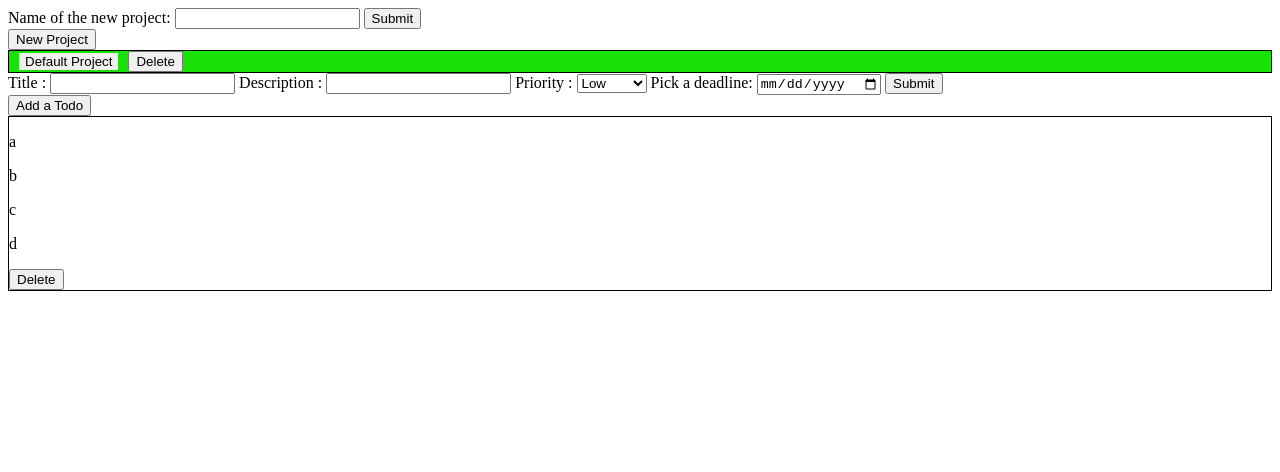
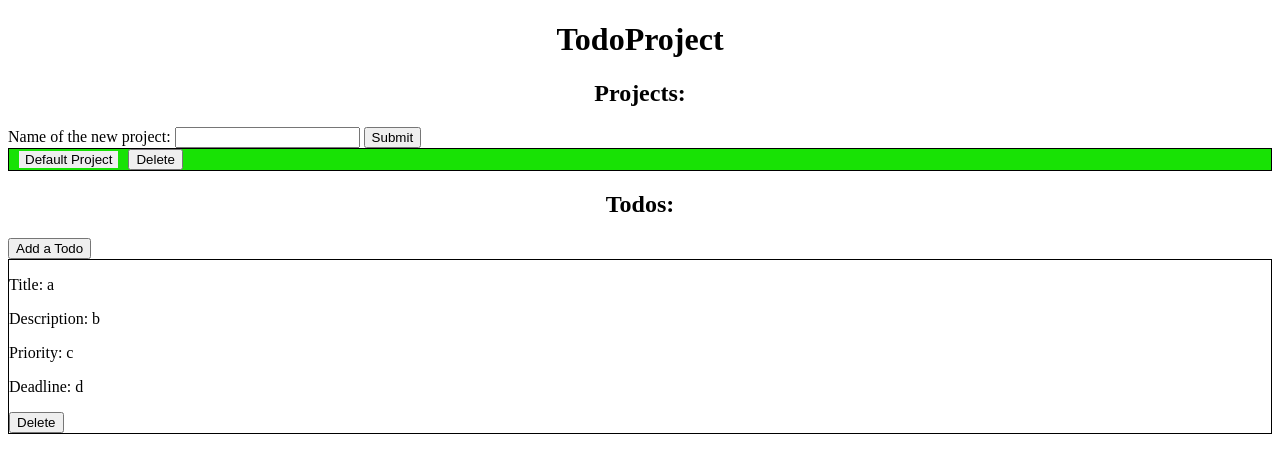
Before and after one commit to Jonjo15/todolist, a website built with webpack: page dist/index.html in a window 1280 px wide. Both pictures are taken after a click on the button "New Project". Built offline with nearby package versions, Linux system fonts and the light colour scheme.

Commit message:
Finished form stuff

```diff
--- a/src/dom.js
+++ b/src/dom.js
@@ -4,6 +4,8 @@ import {Todo, Project} from "./factories";
 const domElements =(function() {
     let projectsDiv = document.querySelector("#projects");
     let todosDiv = document.querySelector("#todos");
+    let projectForm = document.querySelector(".projectForm");
+    let todoForm = document.querySelector(".todoForm");
     let addNewTodoButton = document.querySelector("#newTodoButton");
     let newProjectButton = document.querySelector("#newProjectButton");
     let submitProjectButton = document.getElementById("submitProjectButton");
@@ -12,11 +14,15 @@ const domElements =(function() {
     (function bindEvents() {
         newProjectButton.addEventListener("click", (e) => {
             //create a form
-            console.log("blabalblablb")
+            clearProjectInput();
+            projectForm.style.display = "block";
+            newProjectButton.style.display = "none";
         });
 
         addNewTodoButton.addEventListener("click", (e) => {
             //create a form
+            todoForm.style.display = "block";
+            addNewTodoButton.style.display = "none";
         });
         submitProjectButton.addEventListener("click", (e) => {
             //create Project object
@@ -25,6 +31,8 @@ const domElements =(function() {
             projectManager.addNewProject(project);
             //render it
             renderProjects();
+            projectForm.style.display = "none";
+            newProjectButton.style.display = "inline-block";
         });
         submitTodoButton.addEventListener("click", (e) => {
             //create todo Object
@@ -33,7 +41,8 @@ const domElements =(function() {
             //add it to the currentProject todos
             let currentProject = projectManager.getCurrentProject();
             currentProject.addTodo(todo);
-            console.log(currentProject.getTodos());
+            todoForm.style.display = "none";
+            addNewTodoButton.style.display = "inline-block";
             clearTodoInputs();
 
             renderTodos();
@@ -70,10 +79,10 @@ function renderTodos() {
                 //console.log("aha");
                 removeTodoDiv(div, e.target.dataset.index);
             });
-            p1.textContent = newTodo.getTitle();
-            p2.textContent = newTodo.getDescription();
-            p3.textContent = newTodo.getPriority();
-            p4.textContent = newTodo.getDeadline();
+            p1.textContent ="Title: " + newTodo.getTitle();
+            p2.textContent = "Description: " + newTodo.getDescription();
+            p3.textContent = "Priority: " + newTodo.getPriority();
+            p4.textContent = "Deadline: " + newTodo.getDeadline();
             div.appendChild(p1);
             div.appendChild(p2);
             div.appendChild(p3);
@@ -217,4 +226,8 @@ function clearTodoInputs() {
     inputs.todoPriority.selectedIndex = 1;
     inputs.todoDeadline.value = "";
 }
+function clearProjectInput() {
+    let inputs = getInputs();
+    inputs.projectName.value = "";
+}
 export {domElements, getInputs, renderTodos, renderProjects}
--- a/src/index.js
+++ b/src/index.js
@@ -64,8 +64,11 @@ const projectManager =(function() {
             project.setIdx(idx);
         });
     }
+    function getNumOfProjects() {
+        return projects.length
+    }
 
-    return {changeCurrentProject, addNewProject, deleteProject, viewProjects, getCurrentProject, currentProjectTodoArray, getProjectsArray}
+    return {changeCurrentProject,getNumOfProjects, addNewProject, deleteProject, viewProjects, getCurrentProject, currentProjectTodoArray, getProjectsArray}
 })();
 
 (function setDefaultProject(){
```
Also changed, not shown: dist/index.html, dist/main.js, dist/style.css.
